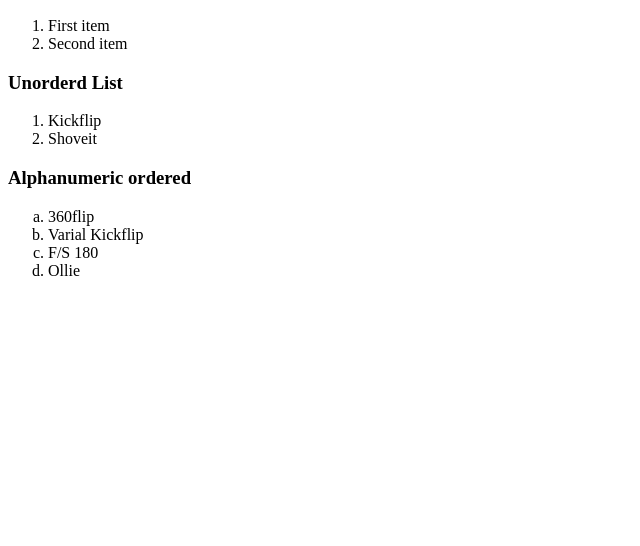
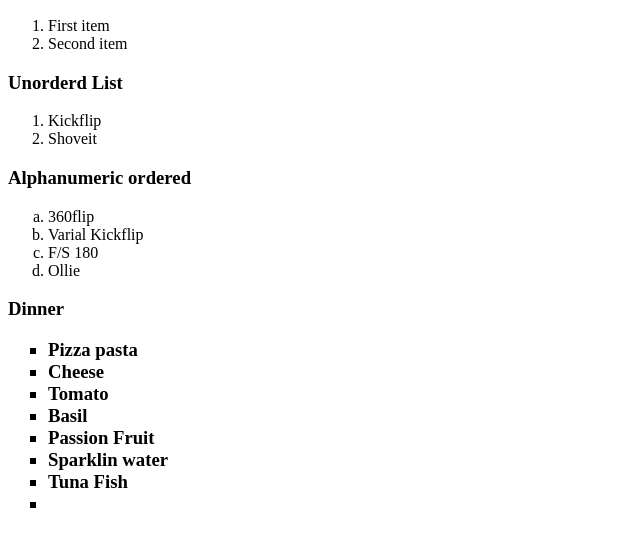
Before and after one commit to deveveryday/senaifrontend20211, a plain HTML site: page lists.html in a window 1280 px wide. Shown: the part 110-656 px from the top of the page, without its empty margins (0-640 px from the left). Drawn offline with Linux system fonts and the light colour scheme.

Commit message:
list style

```diff
--- a/lists.html
+++ b/lists.html
@@ -6,6 +6,11 @@
     <meta http-equiv="X-UA-Compatible" content="IE=edge">
     <meta name="viewport" content="width=device-width, initial-scale=1.0">
     <title>DevEveryday.net - Lists</title>
+    <style>
+        ul {
+            list-style-type: square;
+        }
+    </style>
 </head>
 
 <body>
@@ -28,6 +33,19 @@
             <li>F/S 180</li>
             <li>Ollie</li>
         </ol>
+        <h3>
+            Dinner
+            <ul>
+                <li>Pizza pasta</li>
+                <li>Cheese</li>
+                <li>Tomato</li>
+                <li>Basil</li>
+                <li>Passion Fruit</li>
+                <li>Sparklin water</li>
+                <li>Tuna Fish</li>
+                <li></li>
+            </ul>
+        </h3>
     </div>
 </body>
 
```
